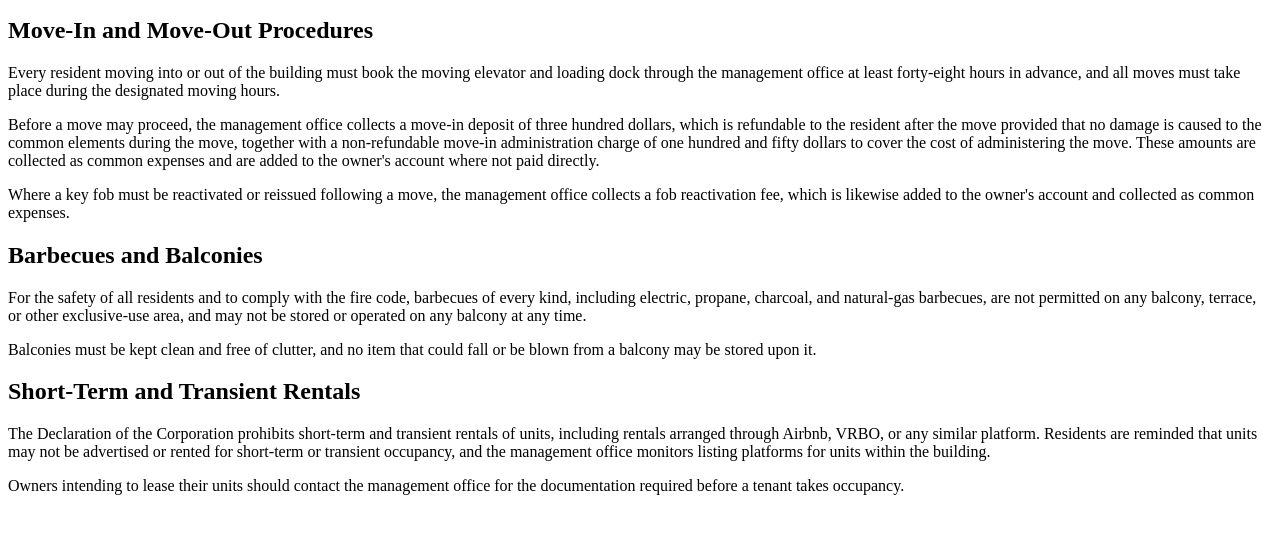
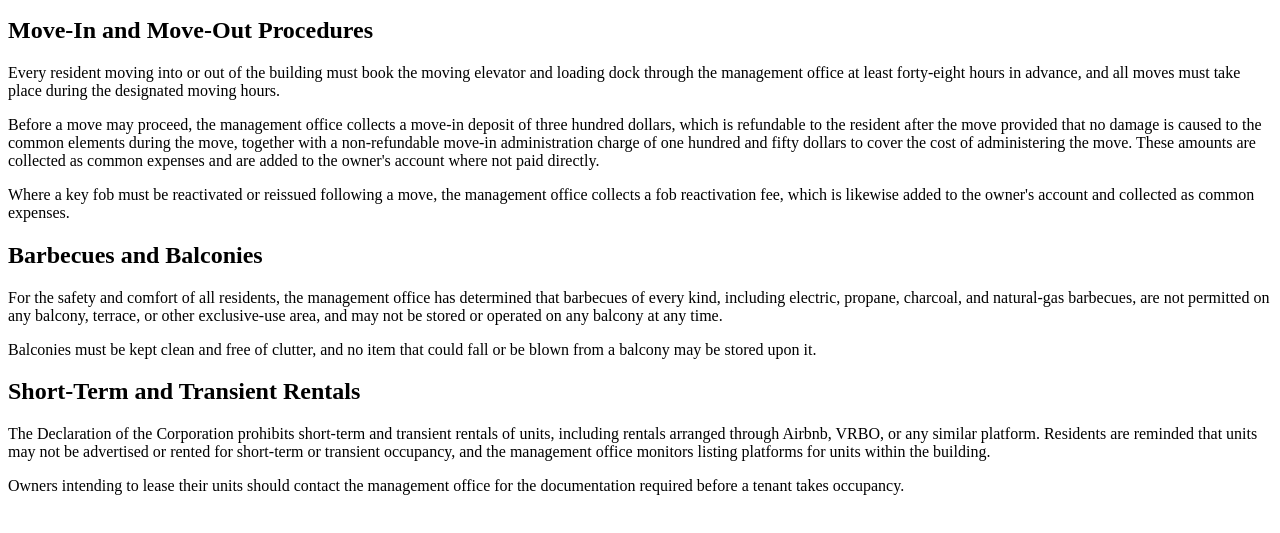
Before and after one commit to chijunzheng/owners-manual, a website: page corpus/fixtures/governing/management-policies.html in a window 1280 px wide. Shown: the part 137-670 px from the top of the page. Drawn offline with Linux system fonts and the light colour scheme.

Commit message:
fix: drop fire-code rationale from GOV-02 BBQ policy fixture
Codex P2: invoking the fire code introduced a statutory authority above
the declaration, making GOV-02's ground truth ambiguous (a correct agent
could read the ban as externally mandated rather than an invalid policy
overriding a declaration grant). The design note specifies GOV-02 as a
policy-vs-declaration conflict only. Reground the ban as a bare management
determination; the total ban (incl. electric) still contradicts the
declaration's electric-BBQ permission.

```diff
--- a/corpus/fixtures/governing/management-policies.html
+++ b/corpus/fixtures/governing/management-policies.html
@@ -19,7 +19,7 @@
 
 <h2>Barbecues and Balconies</h2>
 
-<p>For the safety of all residents and to comply with the fire code, barbecues of every kind, including electric, propane, charcoal, and natural-gas barbecues, are not permitted on any balcony, terrace, or other exclusive-use area, and may not be stored or operated on any balcony at any time.</p>
+<p>For the safety and comfort of all residents, the management office has determined that barbecues of every kind, including electric, propane, charcoal, and natural-gas barbecues, are not permitted on any balcony, terrace, or other exclusive-use area, and may not be stored or operated on any balcony at any time.</p>
 
 <p>Balconies must be kept clean and free of clutter, and no item that could fall or be blown from a balcony may be stored upon it.</p>
 
```
